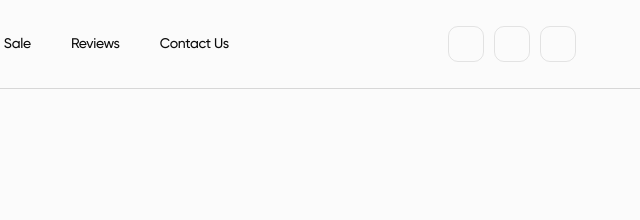
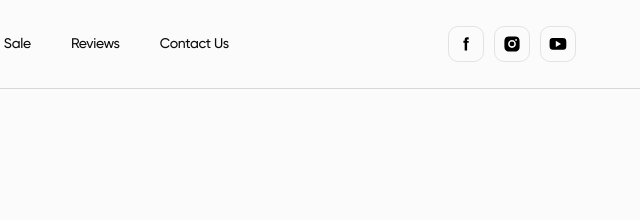
Before and after one commit to MarinMS/project-07, a plain HTML site: page index.html in a window 1280 px wide. Shown: the top 220 px of the page, 639-1279 px from the left. Drawn offline with nearby package versions, Linux system fonts and the light colour scheme.

Commit message:
Deploying to gh-pages from @ MarinMS/project-07@cc66b9987e4f98c3d55e5d2fa3a937ce478278c4 🚀

```diff
--- a/index.html
+++ b/index.html
@@ -48,7 +48,7 @@
           href="https://www.facebook.com/goITclub/"
         >
           <svg class="header-socseti-icon" width="20" height="20">
-            <use href="../img/icons.svg#icon-facebook"></use>
+            <use href="/project-07/assets/icons-qkqeBsKV.svg#icon-facebook"></use>
           </svg>
         </a>
       </li>
@@ -58,21 +58,21 @@
           href=" https://www.instagram.com/goitclub/"
         >
           <svg class="header-socseti-icon" width="20" height="20">
-            <use href="../img/icons.svg#icon-instagram"></use>
+            <use href="/project-07/assets/icons-qkqeBsKV.svg#icon-instagram"></use>
           </svg>
         </a>
       </li>
       <li class="header-socseti-list">
         <a class="header-socseti-link" href="https://www.youtube.com/c/GoIT ">
           <svg class="header-socseti-icon" width="20" height="20">
-            <use href="../img/icons.svg#icon-youtube"></use>
+            <use href="/project-07/assets/icons-qkqeBsKV.svg#icon-youtube"></use>
           </svg>
         </a>
       </li>
     </ul>
     <button class="burger-btn" type="button">
       <svg class="burger-icon" width="34" height="34">
-        <use href="../img/icons.svg#icon-menu"></use>
+        <use href="/project-07/assets/icons-qkqeBsKV.svg#icon-menu"></use>
       </svg>
     </button>
   </div>
```
